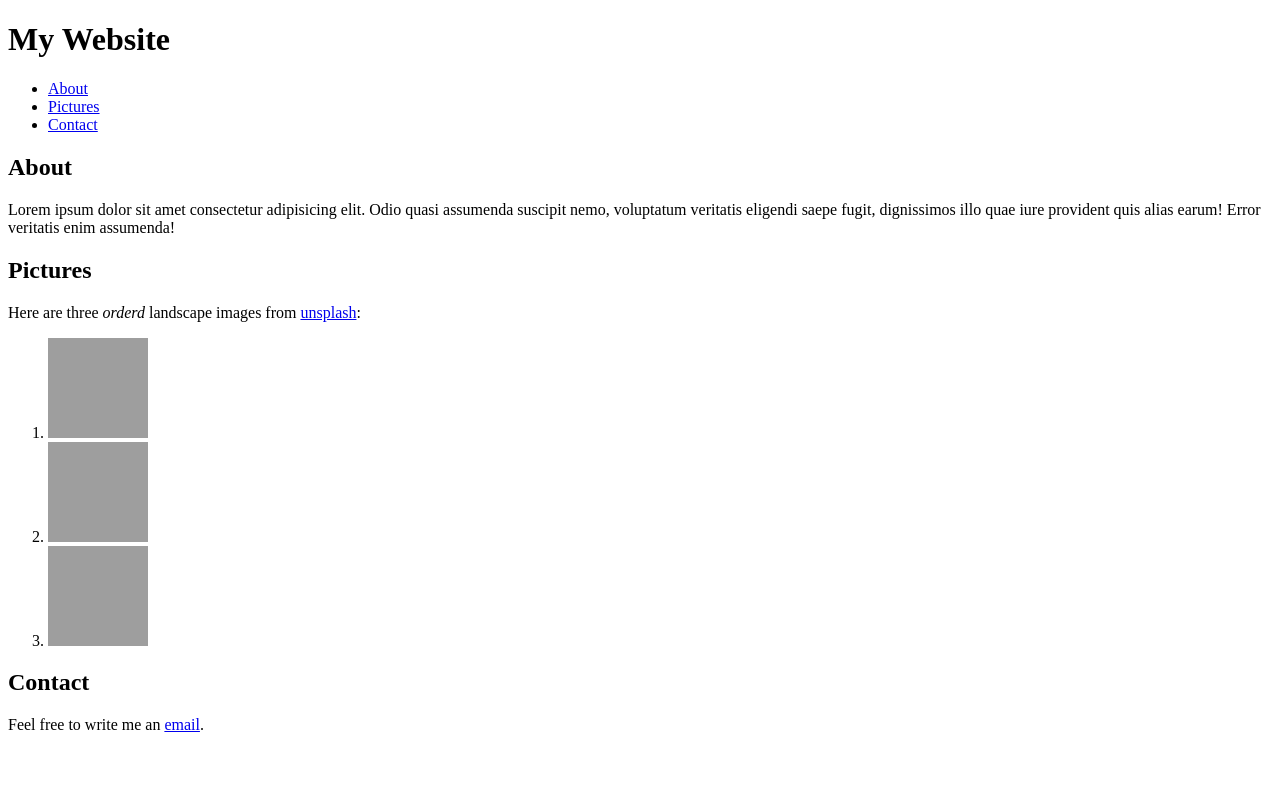
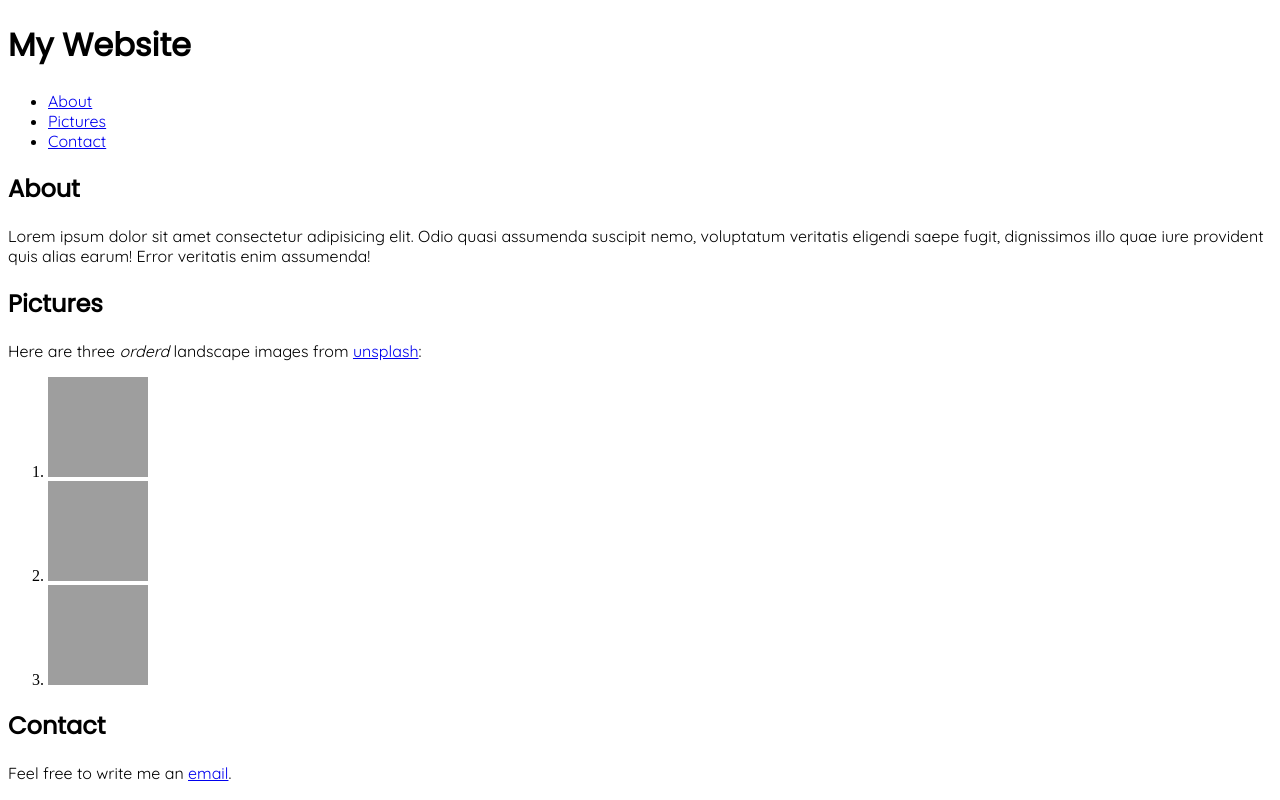
Before and after one commit to 3ddy1337/my-website-test, a plain HTML site: page index.html in a window 1280 px wide. Drawn offline with Linux system fonts and the light colour scheme; grey boxes are pictures that could not be loaded.

Commit message:
font face hinzugefügt

```diff
--- a/index.html
+++ b/index.html
@@ -1,14 +1,13 @@
 <!DOCTYPE html>
 <html lang="en">
-
   <head>
-    <meta charset="UTF-8">
-    <meta name="viewport" content="width=device-width, initial-scale=1.0">
-    <meta name="author" content="Etienne und Ruth">
-    <meta name="descritption" content="My Website">
-    <meta name="google-site-verification" content="My Website">
+    <meta charset="UTF-8" />
+    <meta name="viewport" content="width=device-width, initial-scale=1.0" />
+    <meta name="author" content="Etienne und Ruth" />
+    <meta name="descritption" content="My Website" />
+    <meta name="google-site-verification" content="My Website" />
     <title>My Website</title>
-
+    <link rel="stylesheet" href="style.css" />
   </head>
 
   <body>
@@ -18,27 +17,45 @@
         <ul>
           <li><a href="#about">About</a></li>
           <li><a href="#pictures">Pictures</a></li>
-                <li><a href="#contact">Contact</A></li>
+          <li><a href="#contact">Contact</a></li>
         </ul>
       </nav>
     </header>
     <main>
-
       <article>
         <h2 id="about">About</h2>
-            <p>Lorem ipsum dolor sit amet consectetur adipisicing elit. Odio quasi assumenda suscipit nemo, voluptatum
-                veritatis
-                eligendi saepe fugit, dignissimos illo quae iure provident quis alias earum! Error veritatis enim
-                assumenda!
+        <p>
+          Lorem ipsum dolor sit amet consectetur adipisicing elit. Odio quasi
+          assumenda suscipit nemo, voluptatum veritatis eligendi saepe fugit,
+          dignissimos illo quae iure provident quis alias earum! Error veritatis
+          enim assumenda!
         </p>
       </article>
       <article>
         <h2 id="pictures">Pictures</h2>
-            <p>Here are three <i>orderd</i> landscape images from <a href="https://abc.de">unsplash</a>:</p>
+        <p>
+          Here are three <i>orderd</i> landscape images from
+          <a href="https://abc.de">unsplash</a>:
+        </p>
         <ol>
-                <li><img src="https://source.unsplash.com/100x100?landscape,1" alt="abc"></li>
-                <li><img src="https://source.unsplash.com/100x100?landscape,2" alt="abc"></li>
-                <li><img src="https://source.unsplash.com/100x100?landscape,3" alt="abc"></li>
+          <li>
+            <img
+              src="https://source.unsplash.com/100x100?landscape,1"
+              alt="abc"
+            />
+          </li>
+          <li>
+            <img
+              src="https://source.unsplash.com/100x100?landscape,2"
+              alt="abc"
+            />
+          </li>
+          <li>
+            <img
+              src="https://source.unsplash.com/100x100?landscape,3"
+              alt="abc"
+            />
+          </li>
         </ol>
       </article>
       <footer>
@@ -47,5 +64,4 @@
       </footer>
     </main>
   </body>
-
 </html>
--- /dev/null
+++ b/style.css
@@ -0,0 +1,26 @@
+/* poppins-regular - latin */
+@font-face {
+  font-display: swap;
+  font-family: "Poppins";
+  font-style: normal;
+  font-weight: 400;
+  src: url("../fonts/poppins-v20-latin-regular.woff2") format("woff2");
+}
+
+@font-face {
+  font-display: swap;
+  font-family: "Quicksand";
+  font-style: normal;
+  font-weight: 400;
+  src: url("../fonts/quicksand-v31-latin-regular.woff2") format("woff2");
+}
+
+h1,
+h2 {
+  font-family: "Poppins";
+}
+
+p,
+nav {
+  font-family: "Quicksand";
+}
```
Also changed, not shown: fonts/poppins-v20-latin-regular.woff2 (added), fonts/quicksand-v31-latin-regular.woff2 (added), 1 other file. Lines whose indentation alone changed are shown as unchanged.
